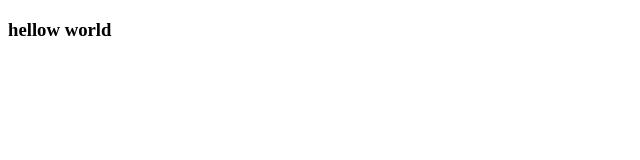
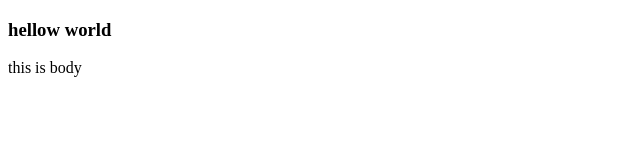
Before and after one commit to YasinCodeCo/testForLearn, a plain HTML site: page index.html in a window 1280 px wide. Shown: the full height of the page, 0-640 px from the left. Drawn offline with Linux system fonts and the light colour scheme.

Commit message:
make body index

```diff
--- a/index.html
+++ b/index.html
@@ -8,5 +8,7 @@
 </head>
 <body>
     <header><h3>hellow world</h3></header>
+
+    <section class="body">this is body</section>
 </body>
 </html>
```
